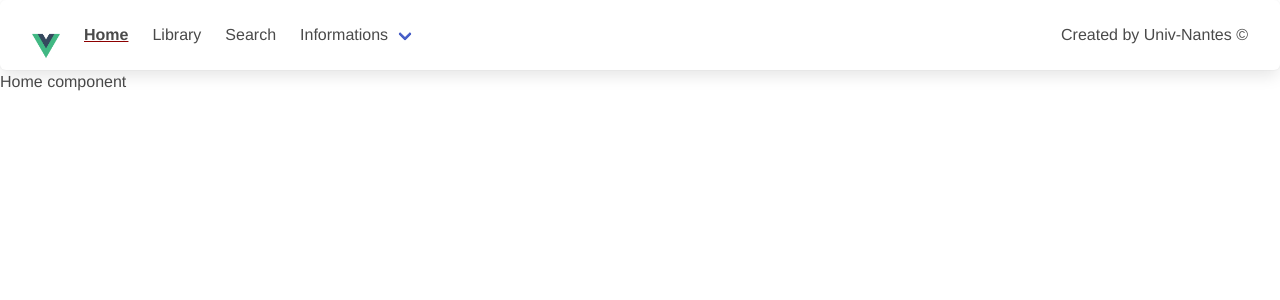
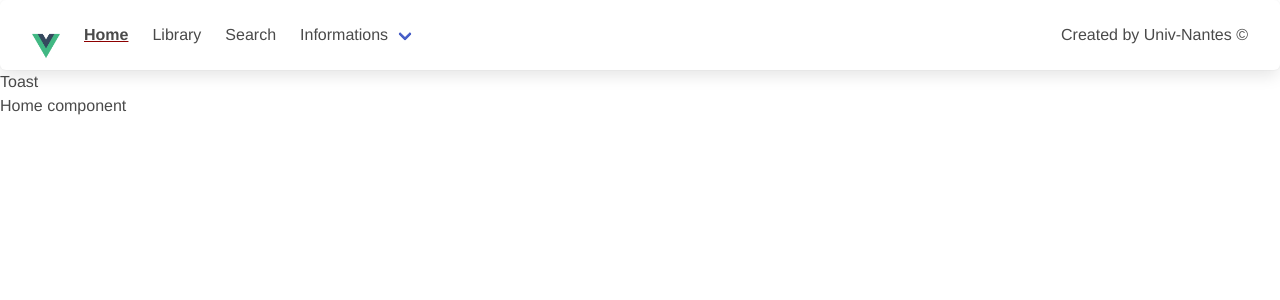
Before and after one commit to PERRETPY/homelibrary, a Vue app: page / in a window 1280 px wide. Shown: the top 300 px of the page. Built offline with nearby package versions, Linux system fonts and the light colour scheme; the HTML template or start-up script is replaced by a standard one.

Commit message:
Put toast in app component

```diff
--- a/src/App.vue
+++ b/src/App.vue
@@ -1,5 +1,6 @@
 <template>
   <Menu/>
+  <toast></toast>
   <div>
     <router-view />
   </div>
@@ -7,11 +8,13 @@
 
 <script>
 import Menu from "./components/Menu";
+import Toast from "./components/Toast";
 
 export default {
   name: 'App',
   components: {
-    Menu
+    Menu,
+    Toast
   }
 }
 </script>
```
